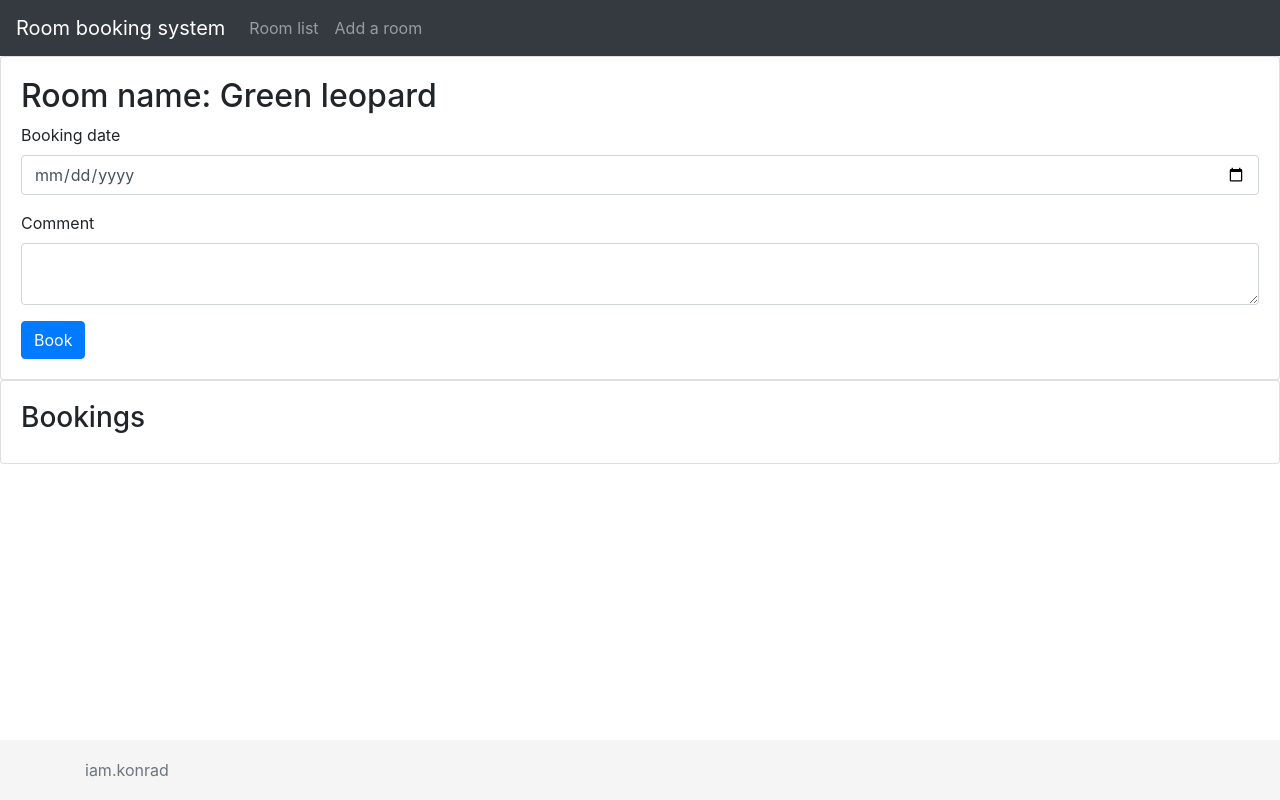
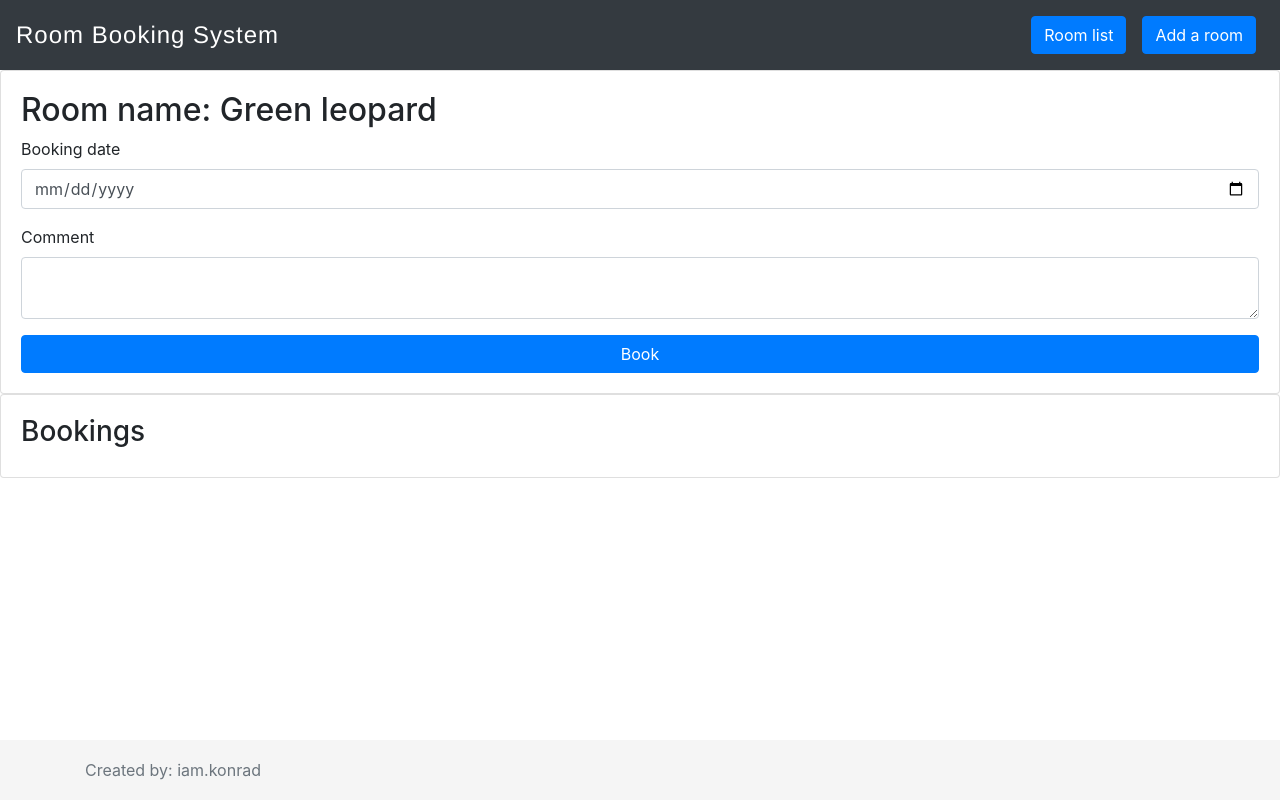
Before and after one commit to iamkonrad/Room_Booking_App_Django, a Django app: page /room/reserve/1/ in a window 1280 px wide. Run offline with Django 4.2, Linux system fonts and the light colour scheme; data comes from the database, SQL or seed files in the repository; data that the repository does not hold is empty; some libraries are stand-ins or nearby versions.

Commit message:
iam.konrad
further improvements

```diff
--- a/reservation_app/templates/reservation.html
+++ b/reservation_app/templates/reservation.html
@@ -21,15 +21,25 @@
 </head>
 <body>
 <!-- Nav -->
-<nav class="navbar navbar-expand-lg navbar navbar-dark bg-dark">
-    <a class="navbar-brand" href="#">Room booking system</a>
+<nav class="navbar navbar-expand-lg navbar-dark bg-dark">
+  <a class="navbar-brand mr-auto" href="#"></a>
+  <div class="mx-auto">
+    <a class="navbar-brand" href="#" style="font-family: 'Helvetica Neue', Arial, sans-serif; font-size: 24px; font-weight: lighter; letter-spacing: 1px; text-decoration: none; color: white;">
+      Room Booking System
+    </a>
+  </div>
   <button class="navbar-toggler" type="button" data-toggle="collapse" data-target="#navbarNavAltMarkup" aria-controls="navbarNavAltMarkup" aria-expanded="false" aria-label="Toggle navigation">
     <span class="navbar-toggler-icon"></span>
   </button>
   <div class="collapse navbar-collapse" id="navbarNavAltMarkup">
-    <div class="navbar-nav">
-      <a class="nav-item nav-link" href="/">Room list<span class="sr-only">(current)</span></a>
-      <a class="nav-item nav-link" href="/room/new/">Add a room</a>
+    <div class="navbar-nav ml-auto">
+      <a class="nav-item nav-link active" href="/">
+        <button class="btn btn-primary">Room list</button>
+        <span class="sr-only">(current)</span>
+      </a>
+      <a class="nav-item nav-link" href="/room/new/">
+        <button class="btn btn-primary">Add a room</button>
+      </a>
     </div>
   </div>
 </nav>
@@ -52,7 +62,7 @@
         <textarea class="form-control" id="comment" name="comment"></textarea>
       </div>
 
-      <button type="submit" class="btn btn-primary">Book</button>
+      <button type="submit" class="btn btn-primary w-100">Book</button>
     </form>
   </div>
 </div>
@@ -87,10 +97,10 @@
 
 <!-- Footer -->
 <footer class="footer">
-      <div class="container">
-        <span class="text-muted">iam.konrad</span>
-      </div>
-    </footer>
+  <div class="container">
+    <span class="text-muted">Created by: iam.konrad</span>
+  </div>
+</footer>
 <!-- Footer -->
 </body>
 </html>
```
Also changed, not shown: reservation_app/templates/add_room.html (+15 -4 lines), reservation_app/templates/modify_room.html (+19 -10 lines), reservation_app/templates/room_details.html (+8 -3 lines), reservation_app/templates/rooms.html (+13 -5 lines).
